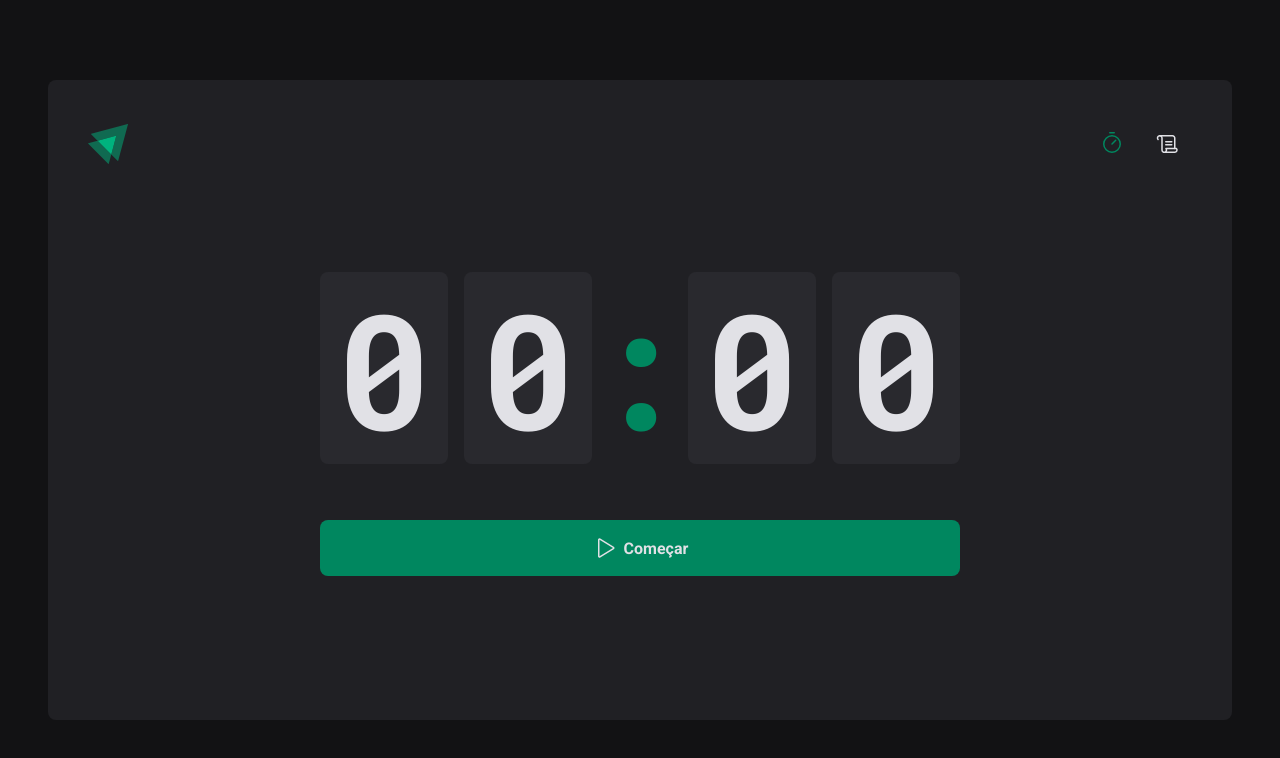
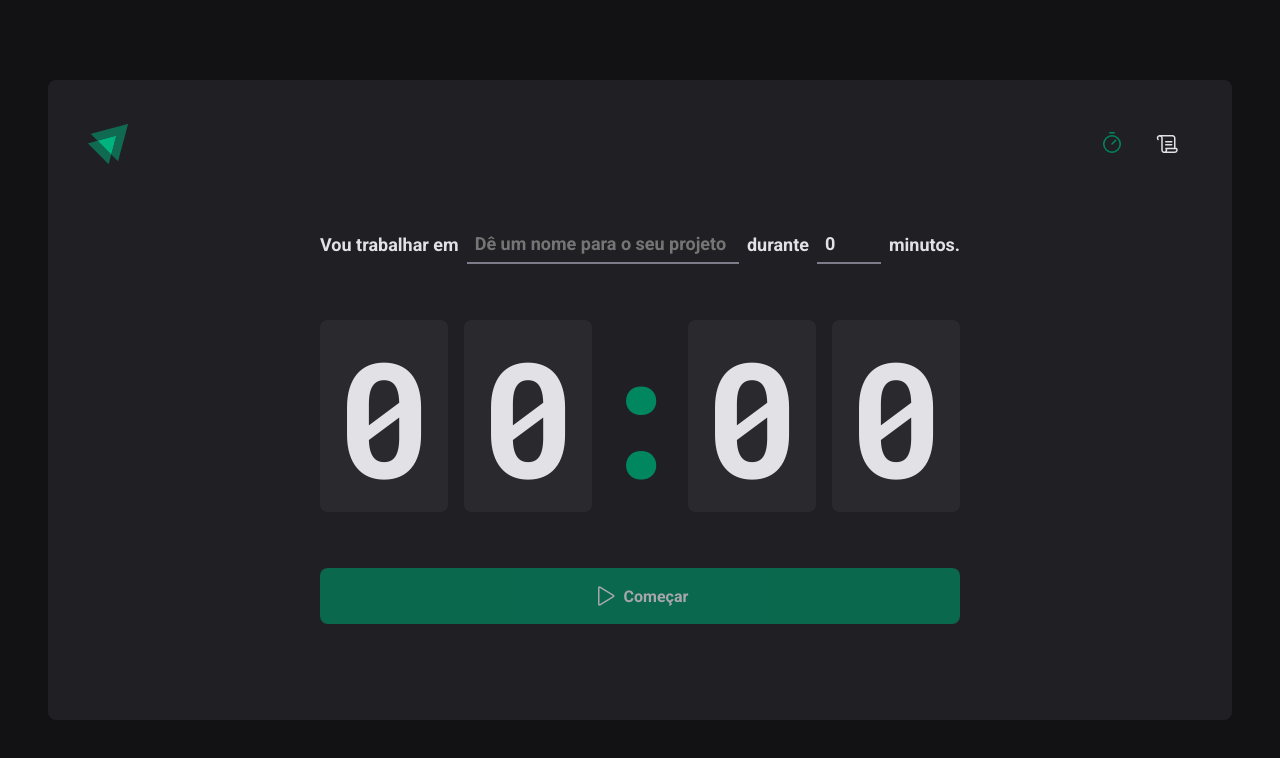
Before and after one commit to jonierthal/Ignite-Timer, a React (Vite) app: page / in a window 1280 px wide. Shown: the top 758 px of the page. Built offline with nearby package versions, Linux system fonts and the light colour scheme.

Commit message:
Contexto no formulário

```diff
--- a/src/pages/Home/components/Countdown/index.tsx
+++ b/src/pages/Home/components/Countdown/index.tsx
@@ -1,13 +1,16 @@
 import { differenceInSeconds } from 'date-fns'
-import { useContext, useEffect, useState } from 'react'
+import { useContext, useEffect } from 'react'
 import { CyclesContext } from '../..'
 import { CountdownContainer, Separator } from './styles'
 
 export function Countdown() {
-  const { activeCycle, activeCycleId, markCurrentCycleAsFinished } =
-    useContext(CyclesContext)
-
-  const [amountSecondsPassed, setAmountSecondsPassed] = useState(0)
+  const {
+    activeCycle,
+    activeCycleId,
+    markCurrentCycleAsFinished,
+    amountSecondsPassed,
+    setSecondsPassed,
+  } = useContext(CyclesContext)
 
   const totalSeconds = activeCycle ? activeCycle.minutesAmount * 60 : 0
 
@@ -37,11 +40,11 @@
 
         if (secondsDifference >= totalSeconds) {
           markCurrentCycleAsFinished()
-          setAmountSecondsPassed(totalSeconds)
+          setSecondsPassed(totalSeconds)
 
           clearInterval(interval)
         } else {
-          setAmountSecondsPassed(secondsDifference)
+          setSecondsPassed(secondsDifference)
         }
       }, 1000)
     }
@@ -49,7 +52,13 @@
     return () => {
       clearInterval(interval)
     }
-  }, [activeCycle, totalSeconds, activeCycleId, markCurrentCycleAsFinished])
+  }, [
+    activeCycle,
+    totalSeconds,
+    activeCycleId,
+    setSecondsPassed,
+    markCurrentCycleAsFinished,
+  ])
 
   return (
     <CountdownContainer>
--- a/src/pages/Home/components/NewCycleForm/index.tsx
+++ b/src/pages/Home/components/NewCycleForm/index.tsx
@@ -1,26 +1,11 @@
 import { FormContainer, MinutesAmountInput, TaskInput } from './styles'
-import * as zod from 'zod'
-import { useForm } from 'react-hook-form'
-import { zodResolver } from '@hookform/resolvers/zod'
-
-const newCycleFormValidationSchema = zod.object({
-  task: zod.string().min(1, 'Informe a tarefa'),
-  minutesAmount: zod
-    .number()
-    .min(5, 'O ciclo precisa ser de no mínimo 5 minutos.')
-    .max(60, 'O ciclo precisa ser de no máximo 60 minutos.'),
-})
-
-type NewCycleFormData = zod.infer<typeof newCycleFormValidationSchema>
+import { useContext } from 'react'
+import { CyclesContext } from '../..'
+import { useFormContext } from 'react-hook-form'
 
 export function NewCycleForm() {
-  const { register, handleSubmit, watch, reset } = useForm<NewCycleFormData>({
-    resolver: zodResolver(newCycleFormValidationSchema),
-    defaultValues: {
-      task: '',
-      minutesAmount: 0,
-    },
-  })
+  const { activeCycle } = useContext(CyclesContext)
+  const { register } = useFormContext()
 
   return (
     <FormContainer>
--- a/src/pages/Home/index.tsx
+++ b/src/pages/Home/index.tsx
@@ -1,11 +1,15 @@
 import { createContext, useState } from 'react'
 import { Countdown } from './components/Countdown'
+import * as zod from 'zod'
+import { FormProvider, useForm } from 'react-hook-form'
+import { zodResolver } from '@hookform/resolvers/zod'
 import {
   HomeContainer,
   StartCountdownButton,
   StopCountdownButton,
 } from './styles'
 import { HandPalm, Play } from 'phosphor-react'
+import { NewCycleForm } from './components/NewCycleForm'
 
 interface Cycle {
   id: string
@@ -19,18 +23,45 @@
 interface CyclesContextType {
   activeCycle: Cycle | undefined
   activeCycleId: string | null
+  amountSecondsPassed: number
   markCurrentCycleAsFinished: () => void
+  setSecondsPassed: (seconds: number) => void
 }
 
 export const CyclesContext = createContext({} as CyclesContextType)
 
+const newCycleFormValidationSchema = zod.object({
+  task: zod.string().min(1, 'Informe a tarefa'),
+  minutesAmount: zod
+    .number()
+    .min(5, 'O ciclo precisa ser de no mínimo 5 minutos.')
+    .max(60, 'O ciclo precisa ser de no máximo 60 minutos.'),
+})
+
+type NewCycleFormData = zod.infer<typeof newCycleFormValidationSchema>
+
 export function Home() {
   const [cycles, setCycles] = useState<Cycle[]>([])
   const [activeCycleId, setActiveCycleId] = useState<string | null>(null)
+  const [amountSecondsPassed, setAmountSecondsPassed] = useState(0)
+
+  const newCycleForm = useForm<NewCycleFormData>({
+    resolver: zodResolver(newCycleFormValidationSchema),
+    defaultValues: {
+      task: '',
+      minutesAmount: 0,
+    },
+  })
+
+  const { handleSubmit, watch, reset } = newCycleForm
 
   const activeCycle = cycles.find((cycle) => cycle.id === activeCycleId)
 
-  function markCurrentCycleAsFinished(){
+  function setSecondsPassed(seconds: number) {
+    setAmountSecondsPassed(seconds)
+  }
+
+  function markCurrentCycleAsFinished() {
     setCycles((state) =>
       state.map((cycle) => {
         if (cycle.id === activeCycleId) {
@@ -42,22 +73,22 @@
     )
   }
 
-  //function handleCreateNewCycle(data: NewCycleFormData) {
-  //  const id = String(new Date().getTime())
+  function handleCreateNewCycle(data: NewCycleFormData) {
+    const id = String(new Date().getTime())
 
-  //  const newCycle: Cycle = {
-  //    id,
-  //    task: data.task,
-  //    minutesAmount: data.minutesAmount,
-  //    startDate: new Date(),
-  //  }
+    const newCycle: Cycle = {
+      id,
+      task: data.task,
+      minutesAmount: data.minutesAmount,
+      startDate: new Date(),
+    }
 
-  //  setCycles((state) => [...state, newCycle])
-  //  setActiveCycleId(id)
-  //  setAmountSecondsPassed(0)
+    setCycles((state) => [...state, newCycle])
+    setActiveCycleId(id)
+    setAmountSecondsPassed(0)
 
-  //  reset()
-//  }
+    reset()
+  }
 
   function handleInterruptCycle() {
     setCycles((state) =>
@@ -72,18 +103,26 @@
     setActiveCycleId(null)
   }
 
- // const task = watch('task')
- // const isSubmitDisabled = !task
+  const task = watch('task')
+  const isSubmitDisabled = !task
 
   return (
     <HomeContainer>
-      <form /*onSubmit={handleSubmit(handleCreateNewCycle)}*/ action="">
+      <form onSubmit={handleSubmit(handleCreateNewCycle)} action="">
         <CyclesContext.Provider
-          value={{ activeCycle, activeCycleId, markCurrentCycleAsFinished }}
+          value={{
+            activeCycle,
+            activeCycleId,
+            markCurrentCycleAsFinished,
+            amountSecondsPassed,
+            setSecondsPassed,
+          }}
         >
-          {/*<NewCycleForm />*/}
+          <FormProvider {...newCycleForm}>
+            <NewCycleForm />
+          </FormProvider>
           <Countdown />
-      </CyclesContext.Provider>
+        </CyclesContext.Provider>
 
         {activeCycle ? (
           <StopCountdownButton onClick={handleInterruptCycle} type="button">
@@ -91,7 +130,7 @@
             Interromper
           </StopCountdownButton>
         ) : (
-          <StartCountdownButton /*disabled={isSubmitDisabled}*/ type="submit">
+          <StartCountdownButton disabled={isSubmitDisabled} type="submit">
             <Play size={24} />
             Começar
           </StartCountdownButton>
```
